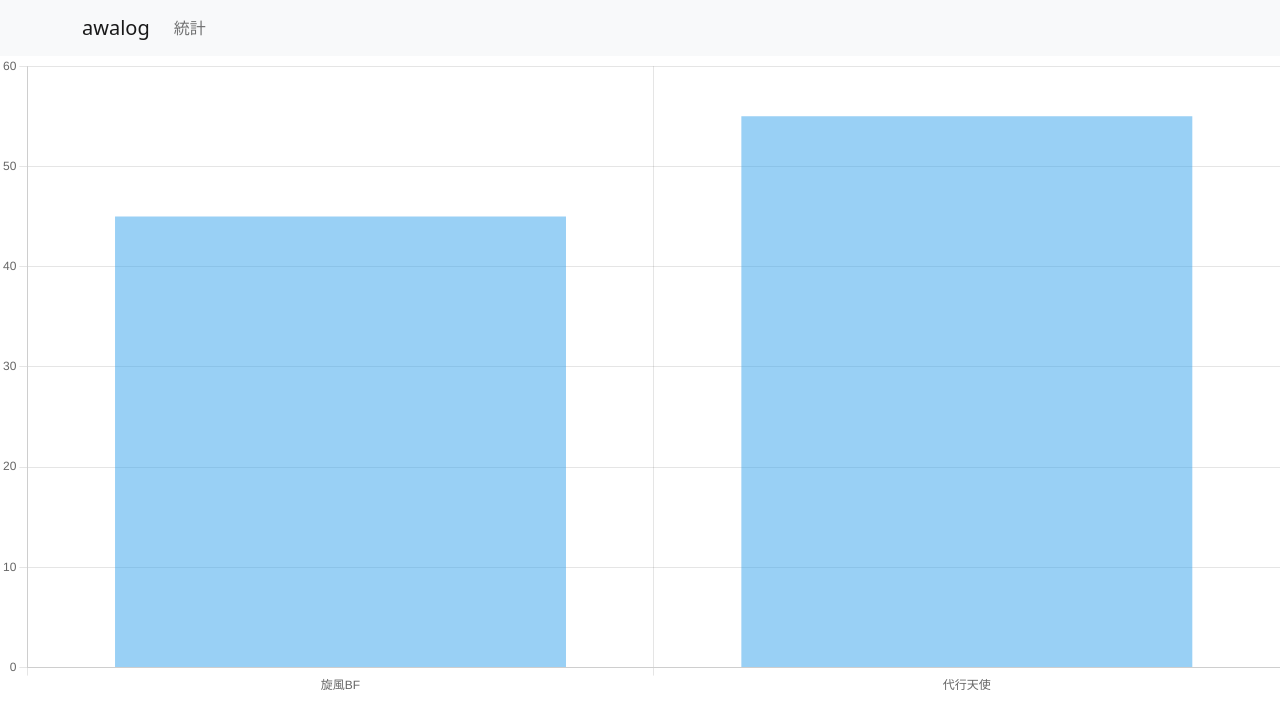
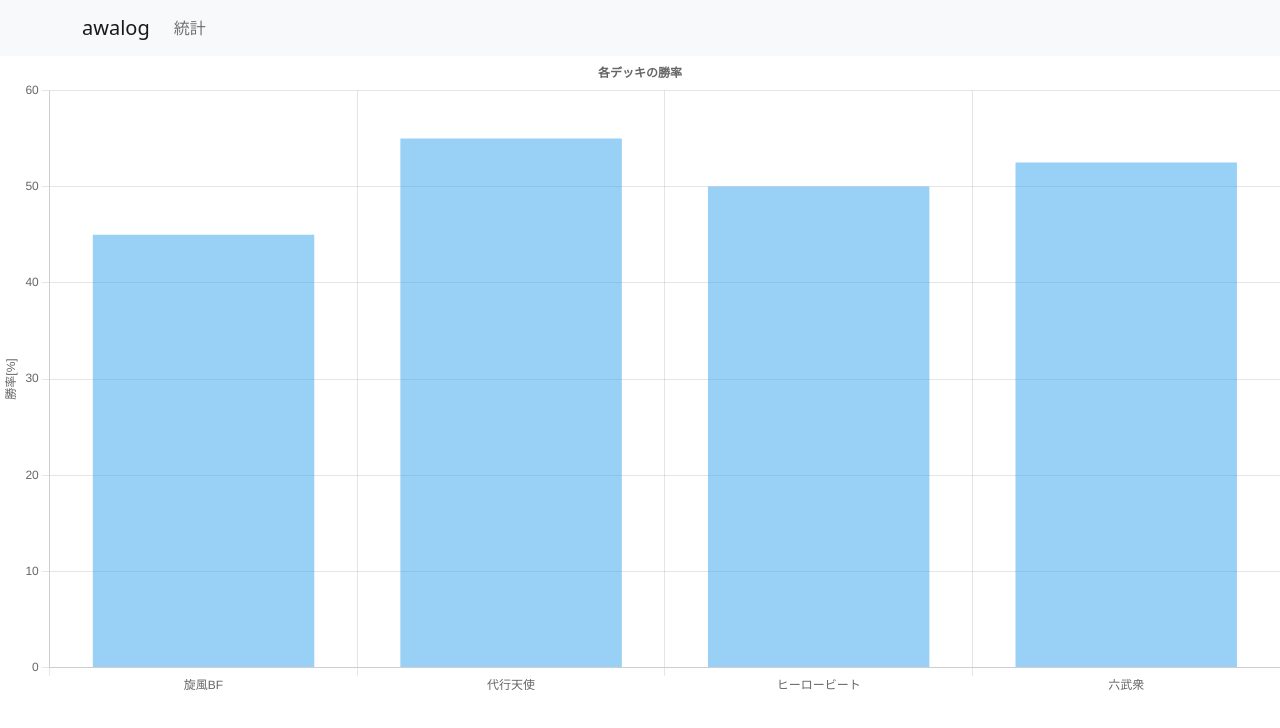
Before and after one commit to dateshi/awalog, a React (Create React App) app in the folder frontend/: page /stats in a window 1280 px wide. Shown: the top 728 px of the page. Built offline with nearby package versions, Linux system fonts and the light colour scheme.

Commit message:
各デッキの勝率: タイトルと軸ラベル設定

```diff
--- a/frontend/src/Stats/Summary.tsx
+++ b/frontend/src/Stats/Summary.tsx
@@ -22,18 +22,30 @@ const Summary = () => {
   return (
     <Bar
       options={{
+        scales: {
+          y: {
+            title: {
+              display: true,
+              text: "勝率[%]",
+            },
+          },
+        },
         plugins: {
+          title: {
+            display: true,
+            text: "各デッキの勝率",
+          },
           legend: {
             display: false,
           },
         },
       }}
       data={{
-        labels: ["旋風BF", "代行天使"],
+        labels: ["旋風BF", "代行天使", "ヒーロービート", "六武衆"],
         datasets: [
           {
             label: "勝率",
-            data: [45, 55],
+            data: [45, 55, 50, 52.5],
             backgroundColor: "rgba(53, 162, 235, 0.5)",
           },
         ],
```
